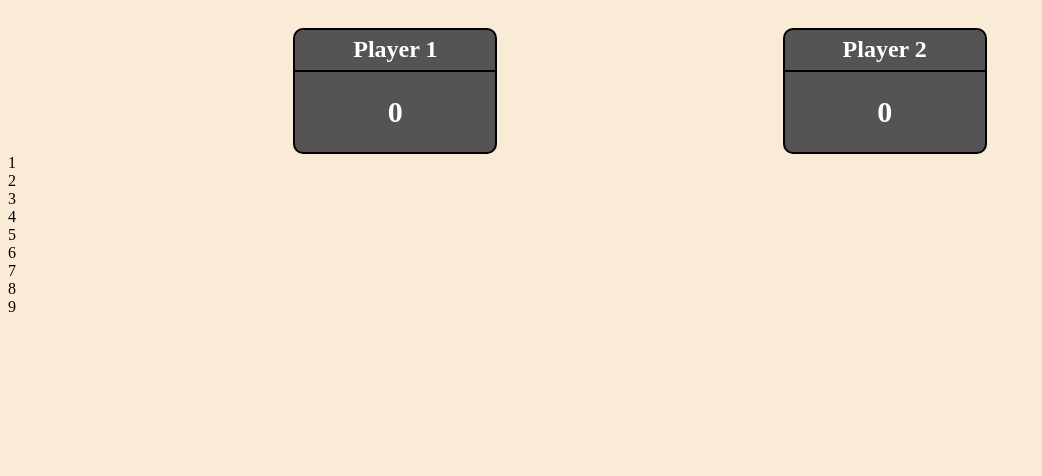
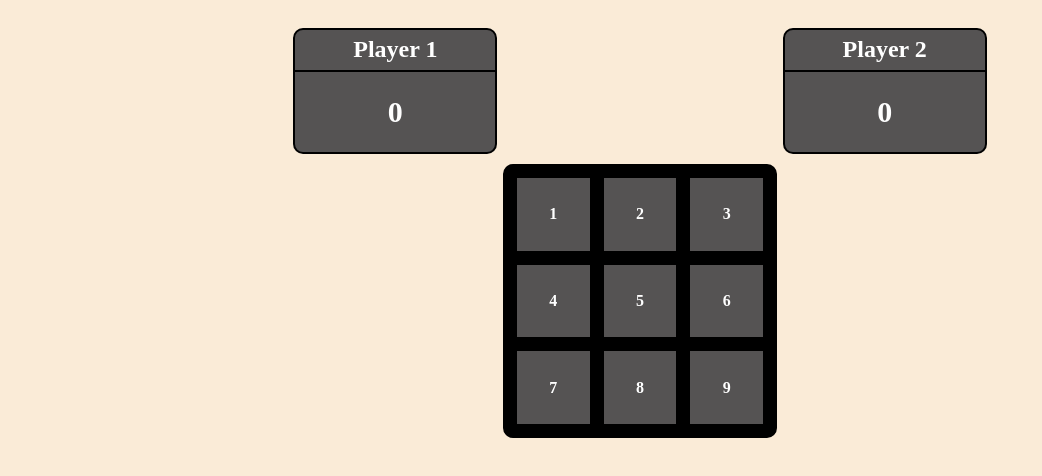
Before and after one commit to 1Pinesh/TicTacToe, a plain HTML site: page index.html in a window 1280 px wide. Shown: the whole page, without its empty margins (0-1042 px from the left). Drawn offline with Linux system fonts and the light colour scheme.

Commit message:
style the css game baord

```diff
--- a/style.css
+++ b/style.css
@@ -56,3 +56,38 @@
   display: flex;
   justify-content: space-evenly;
 }
+
+/* Game Board */
+.gameBoard {
+  display: flex;
+  justify-content: center;
+  align-items: center;
+}
+
+/* Game Board - Container */
+.gameBoard-con {
+  display: grid;
+  grid-template-columns: auto auto auto;
+  border: 2px solid black;
+  background-color: rgb(0, 0, 0);
+  width: 250px;
+  height: 250px;
+  gap: 10px;
+  margin-top: 10px;
+  margin-bottom: 10px;
+  padding: 10px;
+}
+.gameBoard-con {
+  border-radius: 10px;
+}
+
+/* Cells */
+.cells {
+  display: grid;
+  border: 2px solid black;
+  background-color: rgb(85, 83, 83);
+  color: white;
+  font-weight: 800;
+  text-align: center;
+  align-items: center;
+}
```
